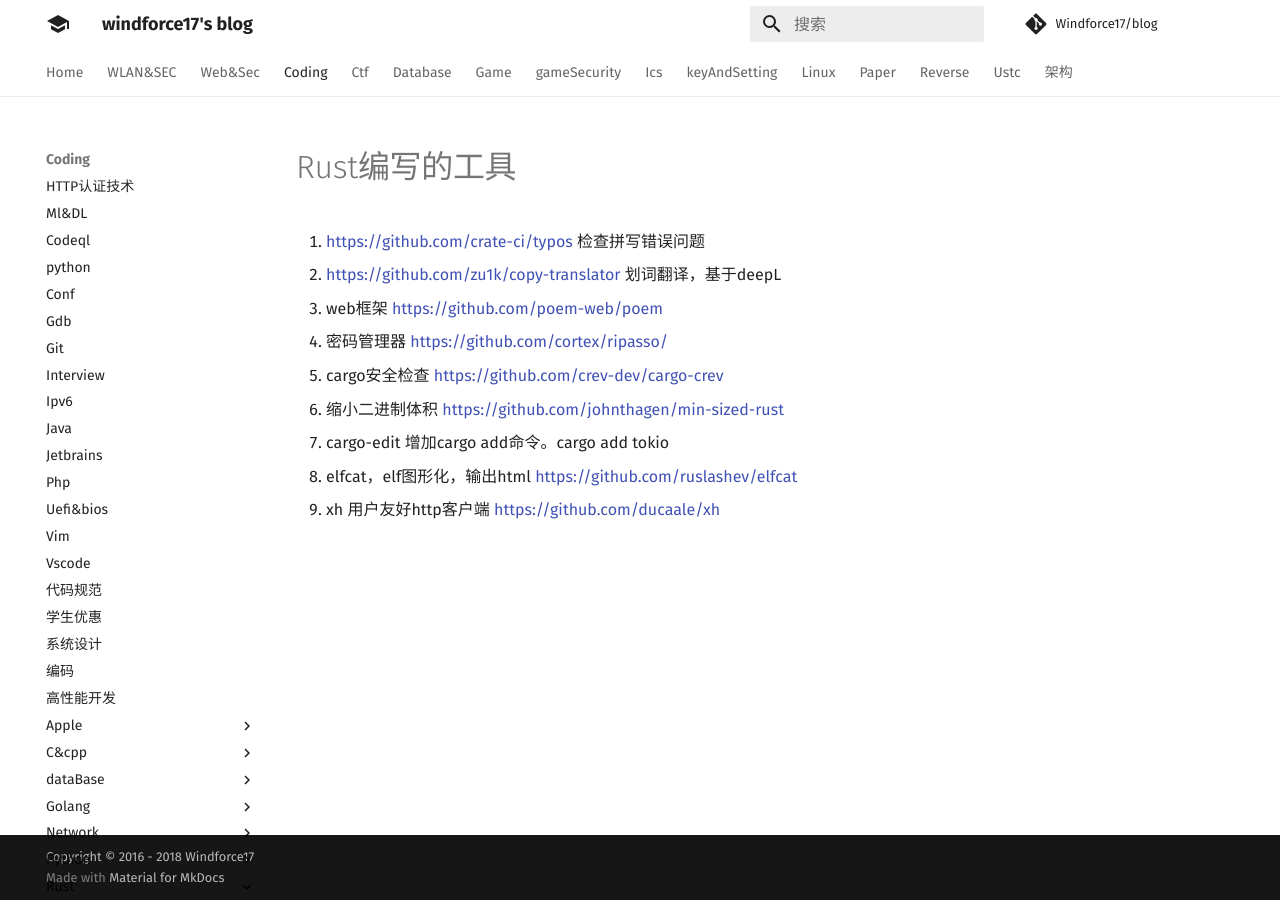
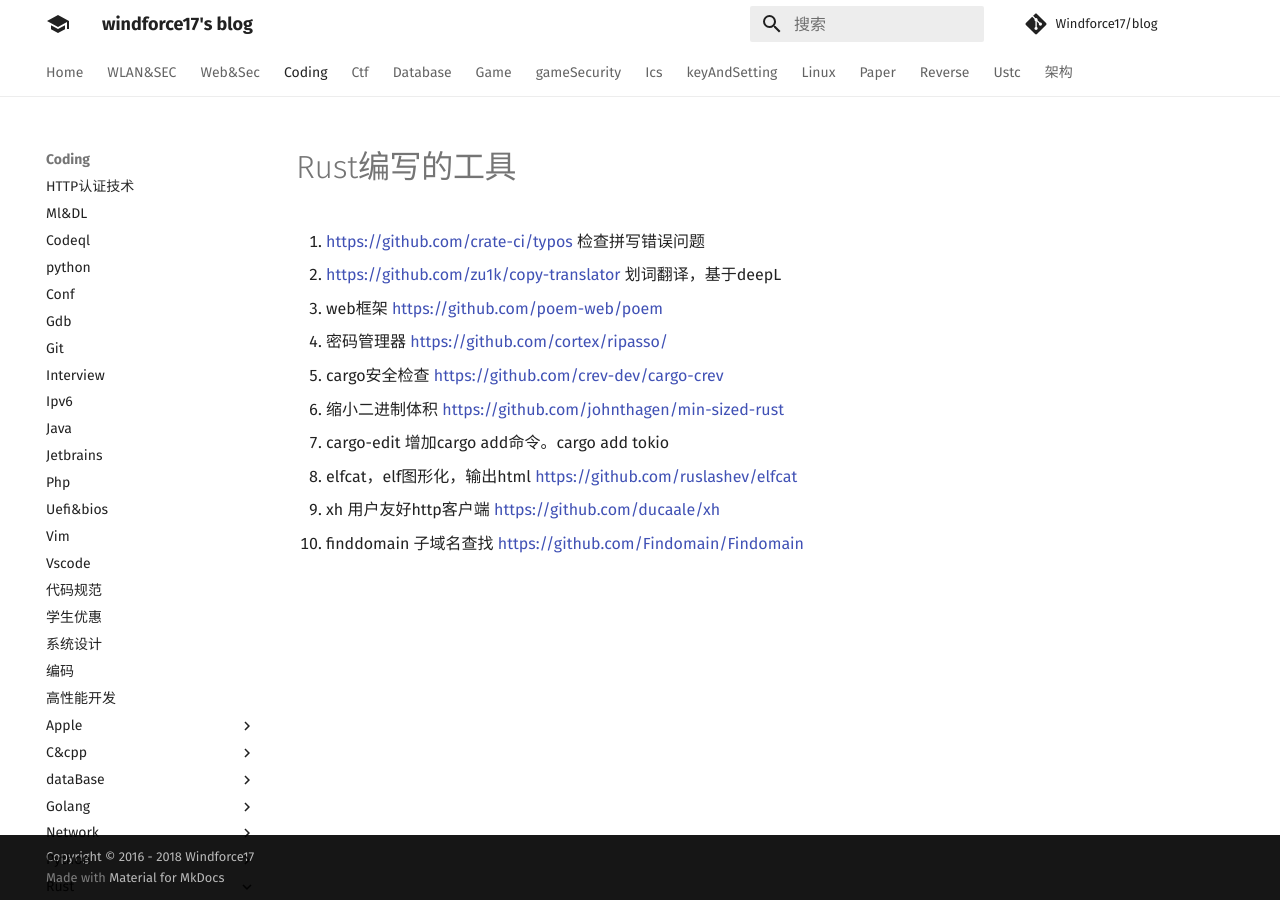
Before and after one commit to Windforce17/blog, an MkDocs documentation site: the page built from docs/coding/rust/rust编写的工具.md, in a window 1280 px wide. Built offline with MkDocs 1.6.1 and Material for MkDocs 9.7.7, drawn with Linux system fonts in a browser that asks for light colours; comment, search, counter and statistics services are not loaded.

Commit message:
add new tool

```diff
--- a/docs/coding/rust/rust编写的工具.md
+++ b/docs/coding/rust/rust编写的工具.md
@@ -16,3 +16,5 @@
 https://github.com/ruslashev/elfcat
 9. xh 用户友好http客户端
     https://github.com/ducaale/xh
+10. finddomain 子域名查找
+   https://github.com/Findomain/Findomain
```
